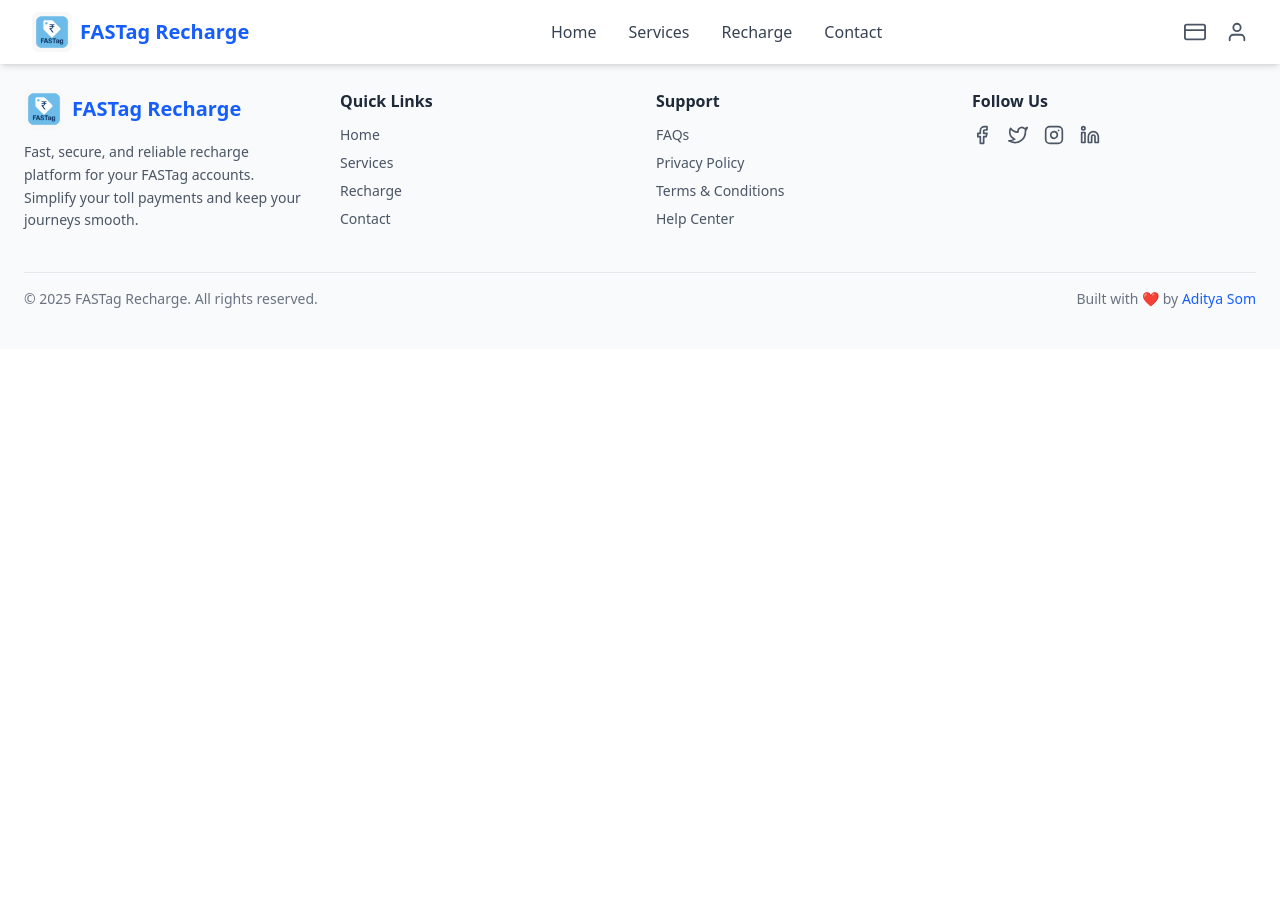
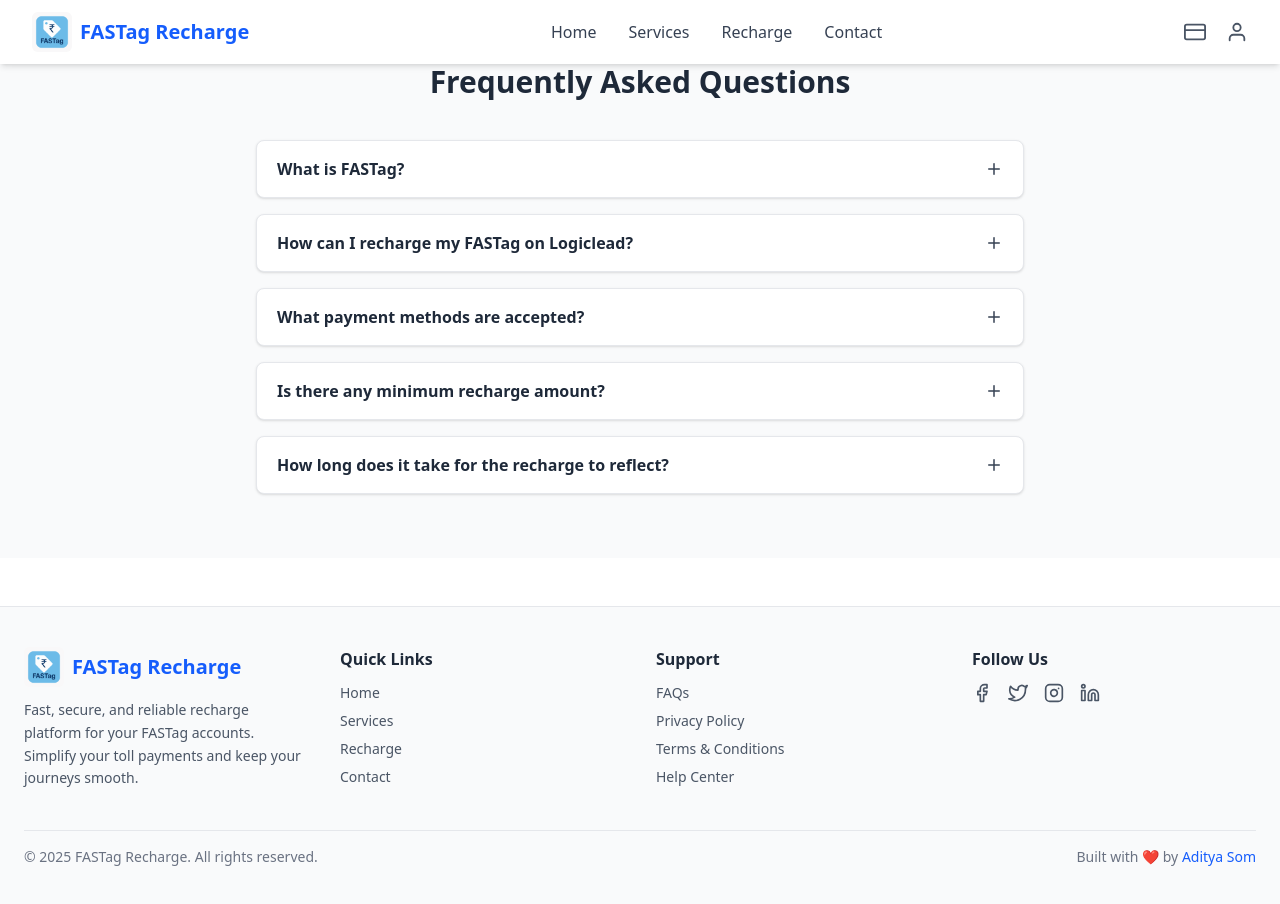
Before and after one commit to adityasoam55/Fast-tag, a React (Vite) app: page / in a window 1280 px wide. Shown: the top 904 px of the page. Before the commit the page ends 800 px from the top, so only its background shows below. Built offline with nearby package versions, Linux system fonts and the light colour scheme.

Commit message:
FAQ section added

```diff
--- a/src/App.jsx
+++ b/src/App.jsx
@@ -1,11 +1,13 @@
 import React from "react";
 import Navbar from "./components/Navbar";
 import Footer from "./components/Footer";
+import FAQ from "./components/FAQ";
 
 function App() {
   return (
     <div>
       <Navbar />
+      <FAQ />
       <Footer />
     </div>
   );
--- /dev/null
+++ b/src/components/FAQ.jsx
@@ -0,0 +1,75 @@
+import { useState } from "react";
+import { FiPlus, FiX } from "react-icons/fi";
+
+const faqs = [
+  {
+    question: "What is FASTag?",
+    answer:
+      "FASTag is a prepaid tag fixed on your vehicle’s windscreen that enables automatic toll payment at toll plazas using RFID technology.",
+  },
+  {
+    question: "How can I recharge my FASTag on Logiclead?",
+    answer:
+      "You can recharge your FASTag easily by logging into your account, entering your vehicle details, selecting the amount, and completing payment securely.",
+  },
+  {
+    question: "What payment methods are accepted?",
+    answer:
+      "We accept all major payment methods including UPI, debit/credit cards, and net banking for your convenience.",
+  },
+  {
+    question: "Is there any minimum recharge amount?",
+    answer:
+      "Yes, the minimum recharge amount depends on your issuing bank, but typically starts at ₹100.",
+  },
+  {
+    question: "How long does it take for the recharge to reflect?",
+    answer:
+      "Recharge typically reflects instantly, but in rare cases, it might take up to 5 minutes depending on network conditions.",
+  },
+];
+
+export default function FAQ() {
+  const [openIndex, setOpenIndex] = useState(null);
+
+  const toggleFAQ = (index) => {
+    setOpenIndex(openIndex === index ? null : index);
+  };
+
+  return (
+    <section className="bg-gray-50 py-16 px-6">
+      <div className="max-w-3xl mx-auto text-center">
+        <h2 className="text-3xl font-bold text-gray-800 mb-10">
+          Frequently Asked Questions
+        </h2>
+      </div>
+
+      <div className="max-w-3xl mx-auto space-y-4">
+        {faqs.map((faq, index) => (
+          <div
+            key={index}
+            className="bg-white border border-gray-200 rounded-lg shadow-sm overflow-hidden"
+          >
+            <button
+              onClick={() => toggleFAQ(index)}
+              className="w-full flex justify-between items-center px-5 py-4 text-left hover:cursor-pointer"
+            >
+              <span className="text-base font-semibold text-gray-800">
+                {faq.question}
+              </span>
+              <span className="text-gray-700">
+                {openIndex === index ? <FiX size={18} /> : <FiPlus size={18} />}
+              </span>
+            </button>
+
+            {openIndex === index && (
+              <div className="px-5 pb-4 text-gray-600 text-sm border-t border-gray-100">
+                {faq.answer}
+              </div>
+            )}
+          </div>
+        ))}
+      </div>
+    </section>
+  );
+}
```
Also changed, not shown: public/FASTag-card.png (added).
